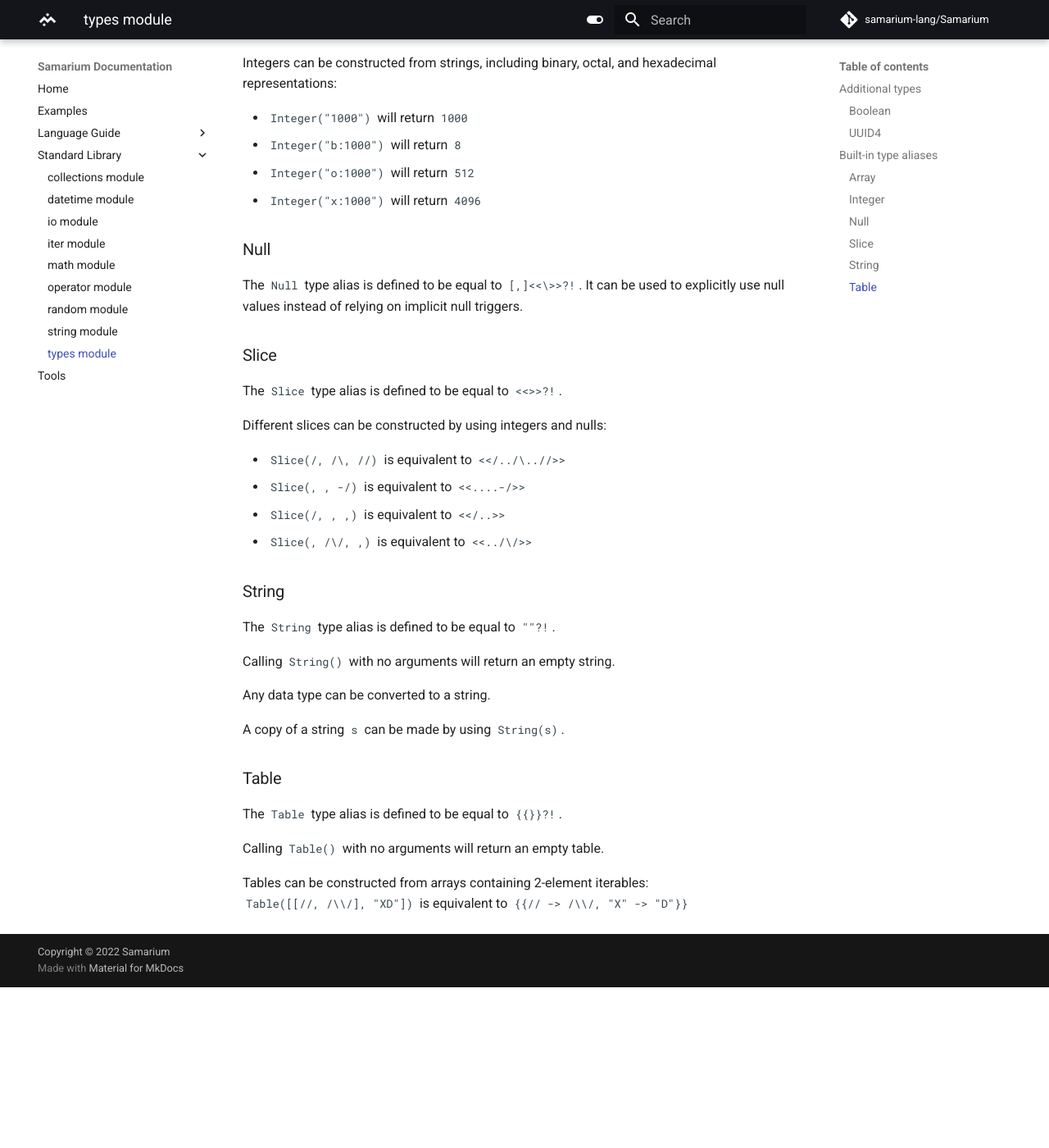
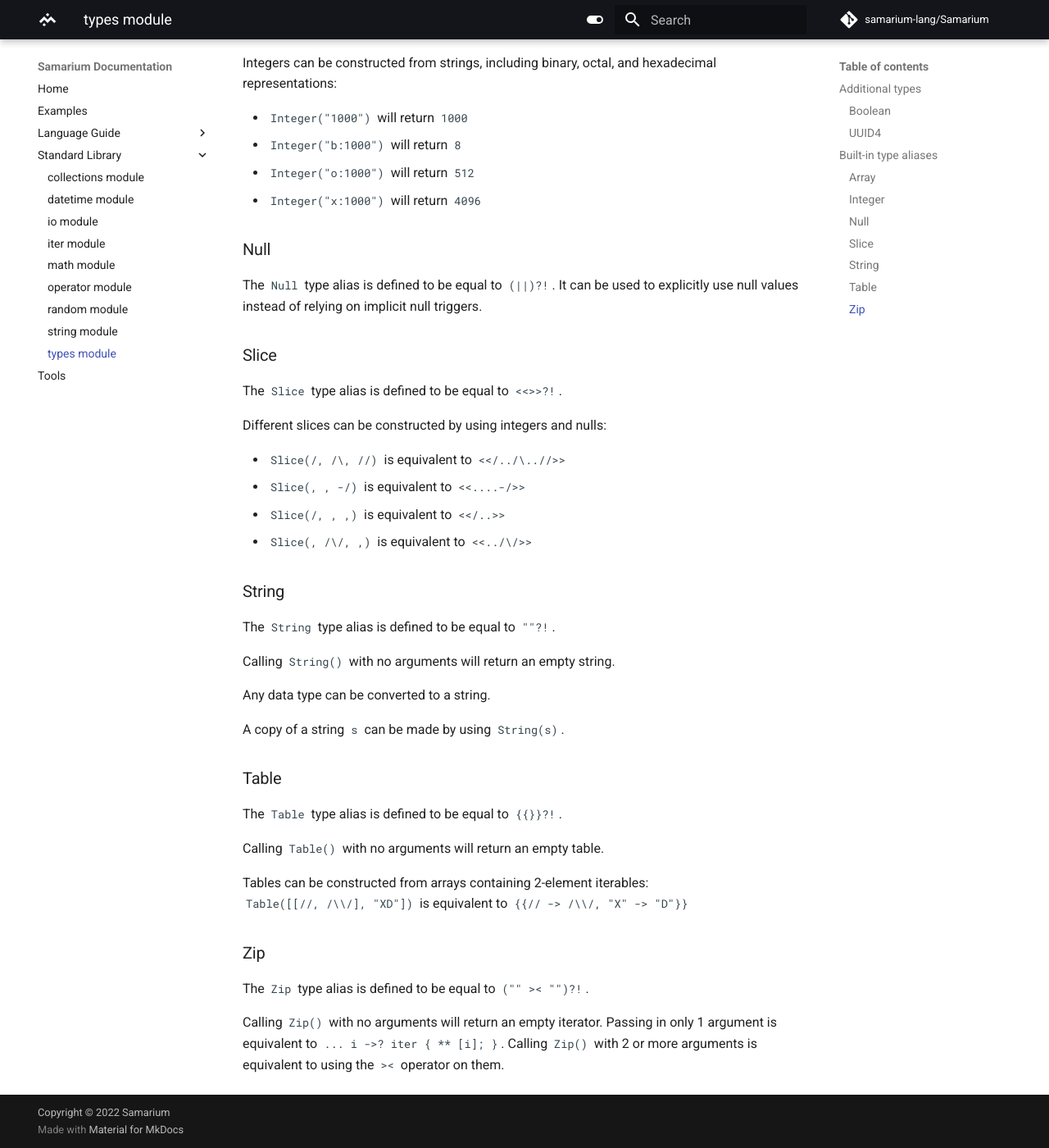
Before and after one commit to samarium-lang/Samarium, an MkDocs documentation site: the page built from docs/stdtypes.md, in a window 1280 px wide and 1400 px high, scrolled down 1492 px. Shown: the whole window at 82% size. Built offline with MkDocs 1.6.1 and Material for MkDocs 9.7.7, drawn with Linux system fonts in a browser that asks for light colours; comment, search, counter and statistics services are not loaded; before the commit the page ends 2696 px from its top, so only the background shows below that.

Commit message:
(docs) Added zipping

```diff
--- a/docs/stdtypes.md
+++ b/docs/stdtypes.md
@@ -76,7 +76,7 @@
 
 ### Null
 
-The `Null` type alias is defined to be equal to `[,]<<\>>?!`. It can be used to explicitly use null values instead of relying on implicit null triggers.
+The `Null` type alias is defined to be equal to `(||)?!`. It can be used to explicitly use null values instead of relying on implicit null triggers.
 
 
 ### Slice
@@ -110,3 +110,12 @@
 
 Tables can be constructed from arrays containing 2-element iterables:<br>
 `Table([[//, /\\/], "XD"])` is equivalent to `{{// -> /\\/, "X" -> "D"}}`
+
+### Zip
+
+The `Zip` type alias is defined to be equal to `("" >< "")?!`.
+
+Calling `Zip()` with no arguments will return an empty iterator.
+Passing in only 1 argument is equivalent to `... i ->? iter { ** [i]; }`.
+Calling `Zip()` with 2 or more arguments is equivalent to using the `><`
+operator on them.
--- a/mkdocs.yml
+++ b/mkdocs.yml
@@ -17,6 +17,7 @@
     - Control Flow: controlflow.md
     - Null: null.md
     - Slices: slices.md
+    - Zipping: zip.md
     - Enums: enums.md
     - Functions: functions.md
     - Modules: modules.md
```
Also changed, not shown: docs/zip.md (added, +30 -0 lines), 1 other file.
